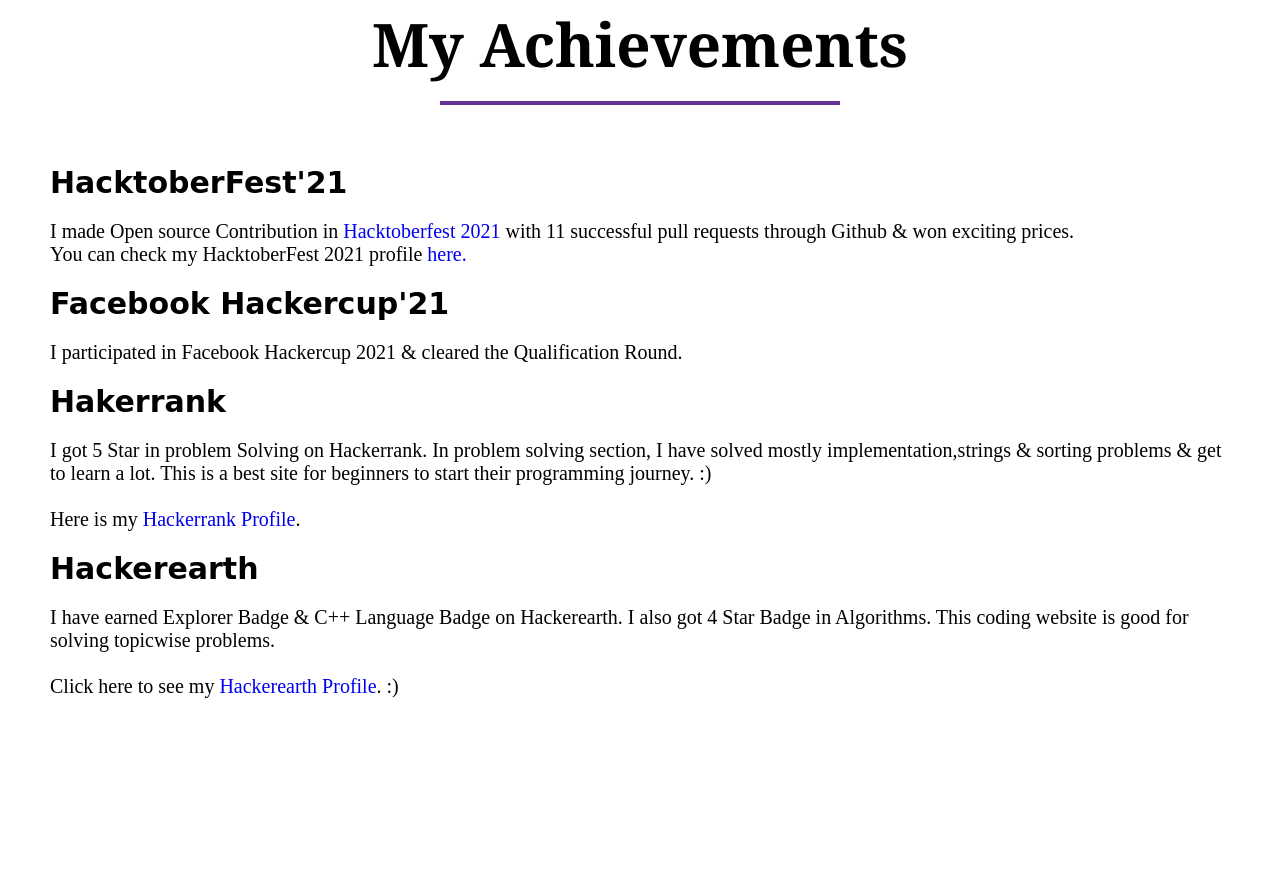
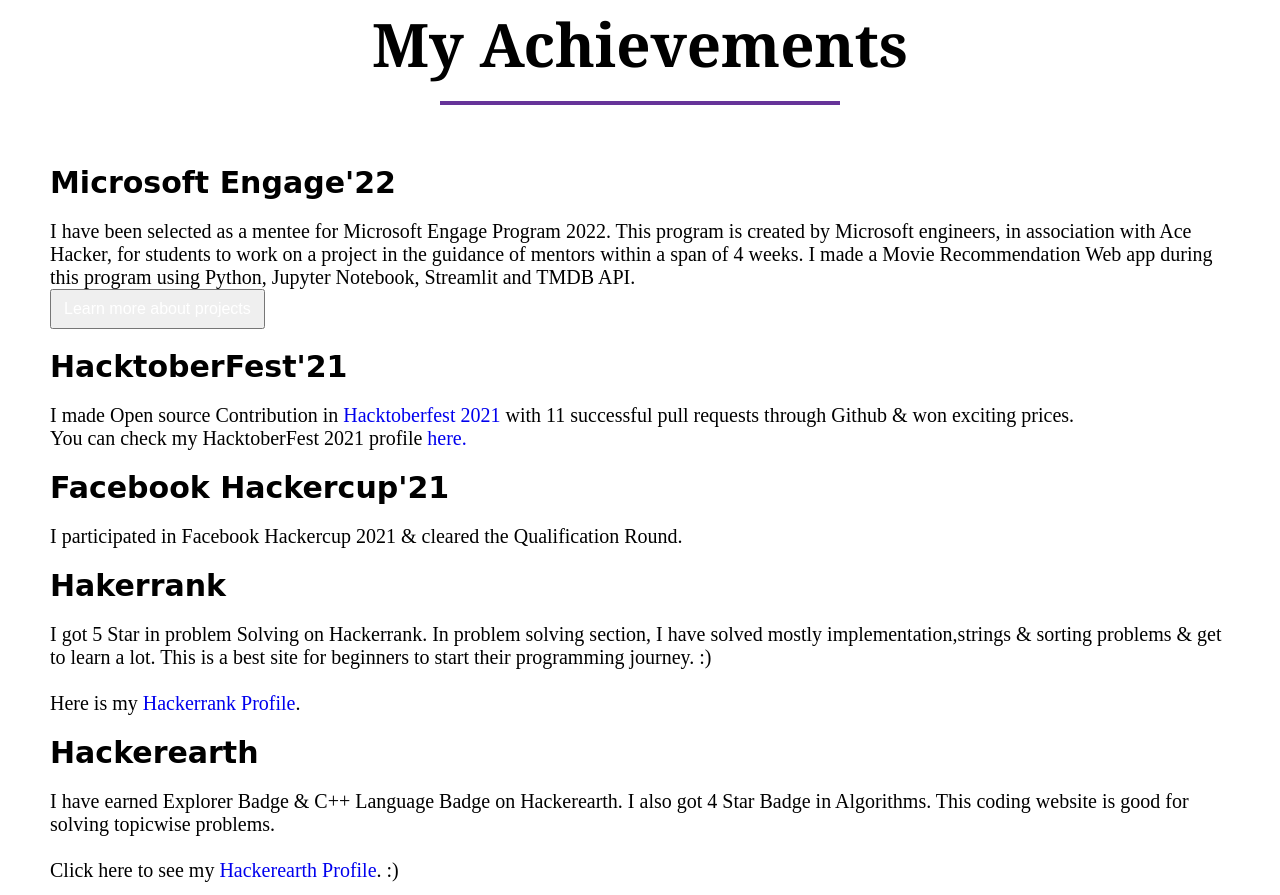
Before and after one commit to Shreya587/shreyakumari, a plain HTML site: page index.html in a window 1280 px wide. Shown: the part 2575-3470 px from the top of the page. Drawn offline with nearby package versions, Linux system fonts and the light colour scheme.

Commit message:
Added changes

```diff
--- a/index.html
+++ b/index.html
@@ -136,6 +136,12 @@
         </div>
         <div class="max-width">
             <div class="achievement-content">
+                <div class="points">
+                    <h3>Microsoft Engage'22</h3>
+                    <p>I have been selected as a mentee for Microsoft Engage Program 2022. This program is created by Microsoft engineers, in association with Ace Hacker, for students to work on a project in the guidance of mentors within a span of 4 weeks. I made a Movie Recommendation Web app during this program using Python, Jupyter Notebook, Streamlit and TMDB API.
+                     <br> <button type="button"><a href="https://drive.google.com/file/d/1BvUjKUsgtR55rNQRNLn-lK3WpdgmhmK4/view" target="_blank" class="button primary large">Learn more about projects</a></button>
+                    </p>
+                </div>
 				<div class="points">
                     <h3>HacktoberFest'21</h3>
                     <p>I made Open source Contribution in <a href="https://hacktoberfest.digitalocean.com/">Hacktoberfest 2021 </a> with 11 successful pull requests through Github & won exciting prices.<br> You can check my HacktoberFest 2021 profile <a href="https://hacktoberfest.digitalocean.com/profile">here.</a></p>
--- a/style.css
+++ b/style.css
@@ -35,6 +35,18 @@ html{
     padding: 0 50px;
     margin: auto;
 }
+
+.button {
+    border: none;
+    color: rgb(255, 255, 255);
+    padding: 5px 10px;
+    text-align: center;
+    text-decoration: none;
+    display: inline-block;
+    font-size: 16px;
+    margin: 4px 2px;
+    cursor: pointer;
+  }
 
 .header{
     background: radial-gradient(#fff,#ffd6d6);
```
